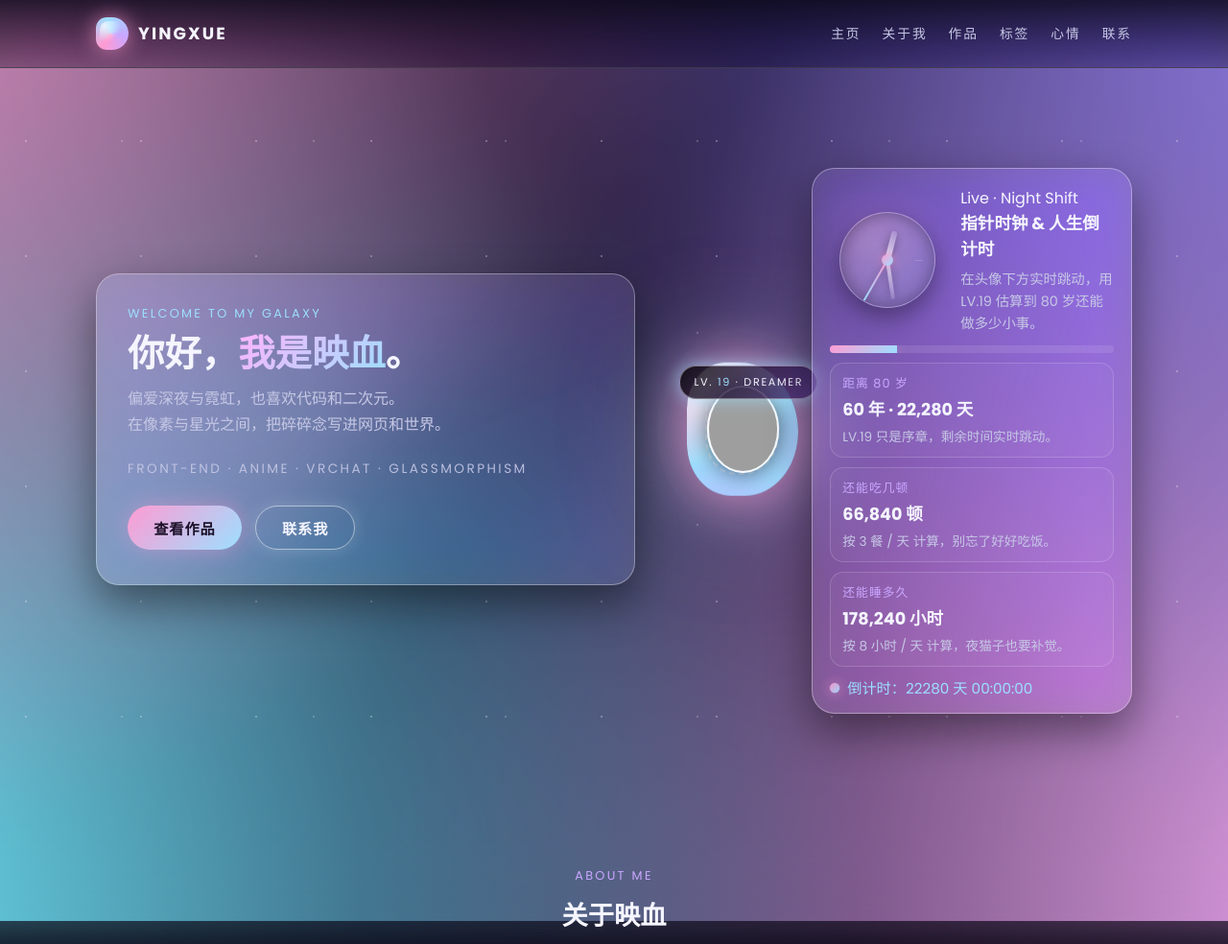
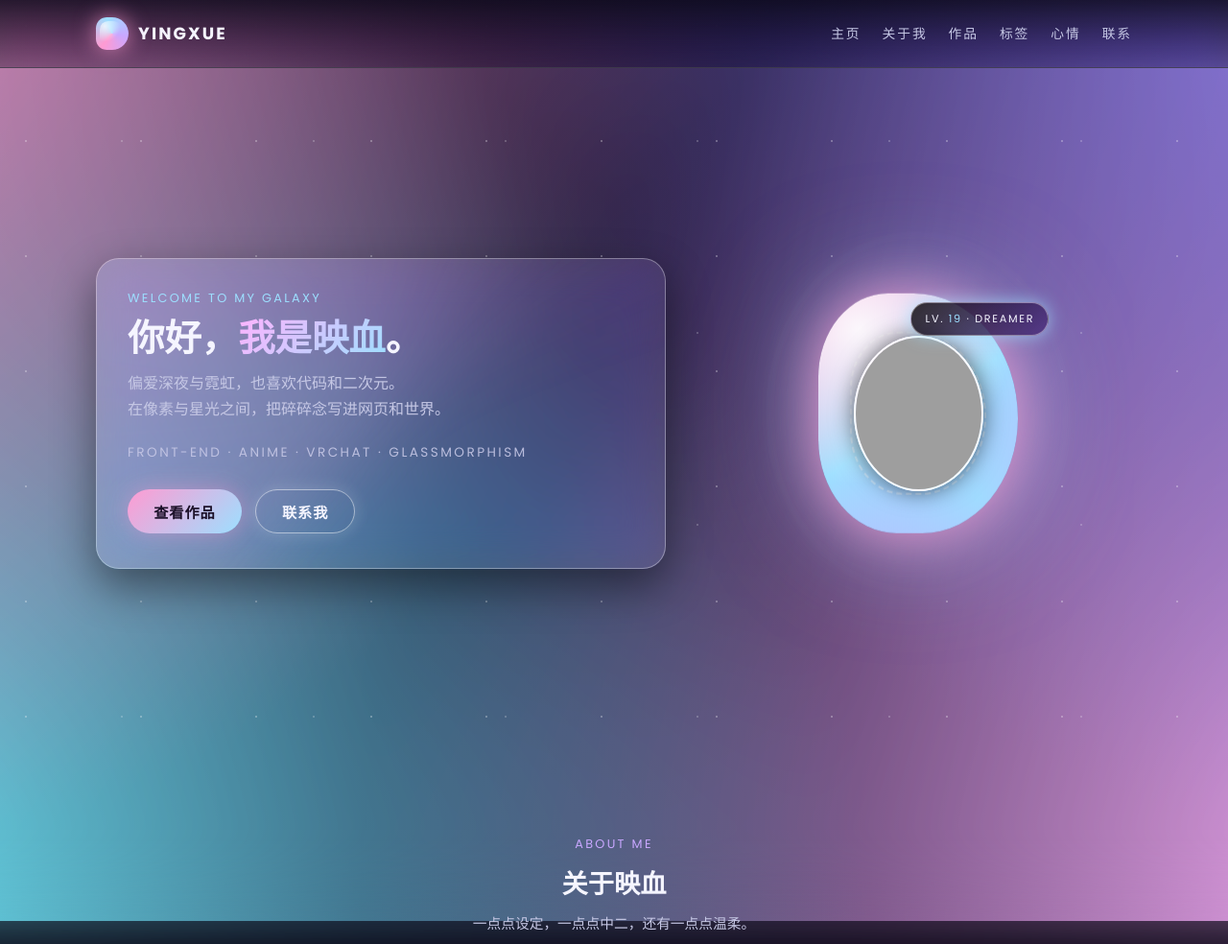
Before and after one commit to a1175815821/No-orange, a PHP site: page / in a window 1280 px wide; the page is wider, and only the part inside the window is pictured. Shown: the top 984 px of that part at 96% size. Run offline with PHP 8.4, Linux system fonts and the light colour scheme; grey boxes are pictures that could not be loaded.

Commit message:
Revert "Add live clock and life countdown widget to homepage"

```diff
--- a/assets/main.js
+++ b/assets/main.js
@@ -1,26 +1,24 @@
-document.addEventListener("DOMContentLoaded", () => {
  // ======= 移动端导航菜单展开/收起 =======
     const header = document.querySelector("header");
     const navToggle = document.querySelector(".nav-toggle");
     const mobileLinks = document.querySelectorAll(".nav-links-mobile .nav-link");
 
-    if (header && navToggle) {
     navToggle.addEventListener("click", () => {
     header.classList.toggle("nav-open");
 });
 
-        mobileLinks.forEach((link) => {
+    // 点击移动端导航链接后自动收起菜单
+    mobileLinks.forEach(link => {
     link.addEventListener("click", () => {
         header.classList.remove("nav-open");
     });
 });
-    }
 
     // ======= 按钮 data-scroll-target 平滑滚动到区域 =======
-    document.querySelectorAll("[data-scroll-target]").forEach((btn) => {
+    document.querySelectorAll("[data-scroll-target]").forEach(btn => {
     btn.addEventListener("click", () => {
         const target = btn.getAttribute("data-scroll-target");
-            const el = target ? document.querySelector(target) : null;
+        const el = document.querySelector(target);
         if (el) {
             el.scrollIntoView({ behavior: "smooth", block: "start" });
         }
@@ -30,117 +28,27 @@ document.addEventListener("DOMContentLoaded", () => {
     // ======= IntersectionObserver：元素进入视口时添加 in-view 类触发动画 =======
     const revealEls = document.querySelectorAll(".reveal-on-scroll");
     if ("IntersectionObserver" in window) {
-        const io = new IntersectionObserver(
-            (entries) => {
-                entries.forEach((entry) => {
+    const io = new IntersectionObserver((entries) => {
+    entries.forEach(entry => {
     if (entry.isIntersecting) {
     entry.target.classList.add("in-view");
     io.unobserve(entry.target);
 }
 });
-            },
-            { threshold: 0.15 }
-        );
+}, {
+    threshold: 0.15
+});
 
-        revealEls.forEach((el) => io.observe(el));
+    revealEls.forEach(el => io.observe(el));
 } else {
-        revealEls.forEach((el) => el.classList.add("in-view"));
+    // 不支持 IntersectionObserver 的情况，直接全部显示
+    revealEls.forEach(el => el.classList.add("in-view"));
 }
 
     // ======= 简单表单提交提示（仅前端示例） =======
     const form = document.getElementById("contact-form");
-    if (form) {
     form.addEventListener("submit", (e) => {
     e.preventDefault();
     alert("已收到你的小小留言（示例）～\n实际项目里可以在这里接后端或接口。");
     form.reset();
 });
-    }
-
-    // ======= 指针时钟 & 人生倒计时 =======
-    const hourHand = document.getElementById("clock-hour");
-    const minuteHand = document.getElementById("clock-minute");
-    const secondHand = document.getElementById("clock-second");
-
-    const lifeYearsEl = document.getElementById("life-years");
-    const lifeDaysEl = document.getElementById("life-days");
-    const lifeMealsEl = document.getElementById("life-meals");
-    const lifeSleepEl = document.getElementById("life-sleep");
-    const lifeTimeEl = document.getElementById("life-time");
-    const lifeProgressEl = document.getElementById("life-progress");
-
-    const MS_IN_SECOND = 1000;
-    const MS_IN_MINUTE = 60 * MS_IN_SECOND;
-    const MS_IN_HOUR = 60 * MS_IN_MINUTE;
-    const MS_IN_DAY = 24 * MS_IN_HOUR;
-    const MS_IN_YEAR = 365.25 * MS_IN_DAY;
-
-    const CURRENT_LEVEL_AGE = 19;
-    const LIFE_EXPECTANCY = 80;
-    const MEALS_PER_DAY = 3;
-    const SLEEP_PER_DAY = 8;
-
-    const formatNumber = (value) => value.toLocaleString("zh-CN");
-    const pad = (value) => value.toString().padStart(2, "0");
-
-    const getLifeWindow = () => {
-        const now = new Date();
-        const birth = new Date(now);
-        birth.setFullYear(now.getFullYear() - CURRENT_LEVEL_AGE);
-        const end = new Date(birth);
-        end.setFullYear(birth.getFullYear() + LIFE_EXPECTANCY);
-        return { now, birth, end };
-    };
-
-    const updateAnalogClock = () => {
-        if (!hourHand || !minuteHand || !secondHand) return;
-        const now = new Date();
-        const seconds = now.getSeconds();
-        const minutes = now.getMinutes();
-        const hours = now.getHours();
-
-        const secondDeg = seconds * 6; // 360 / 60
-        const minuteDeg = minutes * 6 + secondDeg / 60;
-        const hourDeg = (hours % 12) * 30 + minuteDeg / 12; // 360 / 12
-
-        hourHand.style.transform = `translate(-50%, 0) rotate(${hourDeg}deg)`;
-        minuteHand.style.transform = `translate(-50%, 0) rotate(${minuteDeg}deg)`;
-        secondHand.style.transform = `translate(-50%, 0) rotate(${secondDeg}deg)`;
-    };
-
-    const updateLifeWidget = () => {
-        if (!lifeYearsEl || !lifeDaysEl || !lifeMealsEl || !lifeSleepEl || !lifeTimeEl || !lifeProgressEl) return;
-
-        const { now, birth, end } = getLifeWindow();
-        const totalSpan = end.getTime() - birth.getTime();
-        const remaining = Math.max(end.getTime() - now.getTime(), 0);
-
-        const remainingYears = Math.floor(remaining / MS_IN_YEAR);
-        const remainingDays = Math.floor(remaining / MS_IN_DAY);
-        const remainingHours = Math.floor((remaining % MS_IN_DAY) / MS_IN_HOUR);
-        const remainingMinutes = Math.floor((remaining % MS_IN_HOUR) / MS_IN_MINUTE);
-        const remainingSeconds = Math.floor((remaining % MS_IN_MINUTE) / MS_IN_SECOND);
-
-        const mealsLeft = Math.max(Math.floor((remaining / MS_IN_DAY) * MEALS_PER_DAY), 0);
-        const sleepHoursLeft = Math.max(Math.floor((remaining / MS_IN_DAY) * SLEEP_PER_DAY), 0);
-
-        const lifeProgress = Math.min(((totalSpan - remaining) / totalSpan) * 100, 100);
-
-        lifeYearsEl.textContent = formatNumber(remainingYears);
-        lifeDaysEl.textContent = formatNumber(remainingDays);
-        lifeMealsEl.textContent = formatNumber(mealsLeft);
-        lifeSleepEl.textContent = formatNumber(sleepHoursLeft);
-        lifeTimeEl.textContent = `${remainingDays} 天 ${pad(remainingHours)}:${pad(remainingMinutes)}:${pad(remainingSeconds)}`;
-        lifeProgressEl.style.width = `${lifeProgress}%`;
-    };
-
-    if (hourHand && minuteHand && secondHand) {
-        updateAnalogClock();
-        setInterval(updateAnalogClock, 1000);
-    }
-
-    if (lifeYearsEl && lifeDaysEl && lifeMealsEl && lifeSleepEl && lifeTimeEl && lifeProgressEl) {
-        updateLifeWidget();
-        setInterval(updateLifeWidget, 1000);
-    }
-});
--- a/assets/style.css
+++ b/assets/style.css
@@ -427,176 +427,6 @@ header {
 
 .hero-floating-badge span {
     color: var(--accent-blue);
-}
-
-.life-widget {
-    margin-top: 24px;
-    padding: 18px 18px 14px;
-    display: grid;
-    gap: 12px;
-}
-
-.life-widget__top {
-    display: grid;
-    grid-template-columns: auto 1fr;
-    gap: 16px;
-    align-items: center;
-}
-
-.life-title {
-    font-size: 1.1rem;
-    margin-bottom: 6px;
-}
-
-.life-sub {
-    color: var(--text-muted);
-    font-size: 0.9rem;
-}
-
-.analog-clock {
-    position: relative;
-    width: 120px;
-    height: 120px;
-    padding: 10px;
-}
-
-.clock-face {
-    position: relative;
-    width: 100%;
-    height: 100%;
-    border-radius: 50%;
-    background: radial-gradient(circle at 30% 30%, rgba(255,255,255,0.18), rgba(255,255,255,0.05)),
-    linear-gradient(135deg, rgba(255,155,210,0.15), rgba(157,223,255,0.12));
-    border: 1px solid rgba(255, 255, 255, 0.22);
-    box-shadow: inset 0 0 18px rgba(0,0,0,0.35), 0 10px 24px rgba(0,0,0,0.35);
-    overflow: hidden;
-}
-
-.clock-markings {
-    position: absolute;
-    inset: 12px;
-    border-radius: 50%;
-    background:
-        conic-gradient(from 90deg,
-        rgba(255,255,255,0.35) 0deg 2deg,
-        transparent 2deg 30deg);
-    mask: radial-gradient(circle at center, transparent 54%, #000 55%);
-    opacity: 0.45;
-}
-
-.clock-hand {
-    position: absolute;
-    left: 50%;
-    bottom: 50%;
-    transform-origin: bottom center;
-    border-radius: 999px;
-    background: linear-gradient(to top, rgba(255,255,255,0.7), rgba(255,255,255,0.15));
-    box-shadow: 0 3px 10px rgba(0,0,0,0.35);
-    transform: translate(-50%, 0);
-}
-
-.clock-hand.hour { width: 6px; height: 32%; }
-.clock-hand.minute { width: 4px; height: 42%; opacity: 0.9; }
-.clock-hand.second { width: 2px; height: 50%; background: linear-gradient(to top, #ff9bd2, #9ddfff); opacity: 0.95; }
-
-.clock-center {
-    position: absolute;
-    width: 12px;
-    height: 12px;
-    background: linear-gradient(135deg, #ff9bd2, #9ddfff);
-    border-radius: 50%;
-    left: 50%;
-    top: 50%;
-    transform: translate(-50%, -50%);
-    box-shadow: 0 0 10px rgba(255, 155, 210, 0.8);
-}
-
-.clock-shadow {
-    position: absolute;
-    inset: 0;
-    filter: blur(16px);
-    background: radial-gradient(circle at 40% 20%, rgba(255,155,210,0.16), transparent 55%);
-    z-index: -1;
-}
-
-.life-stats {
-    display: grid;
-    gap: 10px;
-}
-
-.life-progress {
-    position: relative;
-    width: 100%;
-    height: 8px;
-    border-radius: 999px;
-    background: rgba(255, 255, 255, 0.1);
-    overflow: hidden;
-}
-
-.life-progress-bar {
-    height: 100%;
-    width: 0;
-    background: linear-gradient(135deg, #ff9bd2, #9ddfff);
-    box-shadow: 0 4px 14px rgba(255, 155, 210, 0.4);
-    transition: width 0.8s ease;
-}
-
-.life-grid {
-    display: grid;
-    grid-template-columns: repeat(auto-fit, minmax(180px, 1fr));
-    gap: 10px;
-}
-
-.life-stat {
-    padding: 10px 12px;
-    border: 1px solid rgba(255, 255, 255, 0.16);
-    border-radius: 14px;
-    background: rgba(255, 255, 255, 0.03);
-}
-
-.life-label {
-    font-size: 0.8rem;
-    letter-spacing: 0.08em;
-    text-transform: uppercase;
-    color: var(--accent-purple);
-    margin-bottom: 4px;
-}
-
-.life-value {
-    font-weight: 700;
-    font-size: 1.1rem;
-    margin-bottom: 4px;
-}
-
-.life-hint {
-    color: var(--text-muted);
-    font-size: 0.85rem;
-}
-
-.life-countdown {
-    display: inline-flex;
-    align-items: center;
-    gap: 8px;
-    font-size: 0.95rem;
-    color: var(--accent-blue);
-}
-
-.life-countdown .dot {
-    width: 10px;
-    height: 10px;
-    border-radius: 50%;
-    background: linear-gradient(135deg, #ff9bd2, #9ddfff);
-    box-shadow: 0 0 12px rgba(255, 155, 210, 0.8);
-}
-
-.pulse {
-    animation: pulse 1.4s ease-in-out infinite;
-}
-
-@keyframes pulse {
-    0% { transform: scale(0.9); opacity: 0.7; }
-    50% { transform: scale(1.1); opacity: 1; }
-    100% { transform: scale(0.95); opacity: 0.8; }
 }
 
 @keyframes float {
@@ -1187,14 +1017,6 @@ footer {
         font-size: 2rem;
     }
 
-    .life-widget__top {
-        grid-template-columns: 1fr;
-    }
-
-    .analog-clock {
-        margin: 0 auto;
-    }
-
     .hero-avatar-wrap {
         width: 220px;
     }
--- a/index.html
+++ b/index.html
@@ -89,52 +89,6 @@
                             <div class="hero-glow-ring"></div>
                             <div class="hero-floating-badge">
                                 LV. <span>19</span> · DREAMER
-                            </div>
-                        </div>
-
-                        <div class="life-widget glass-card">
-                            <div class="life-widget__top">
-                                <div class="analog-clock" aria-label="现在的指针时钟">
-                                    <div class="clock-face">
-                                        <div class="clock-hand hour" id="clock-hour"></div>
-                                        <div class="clock-hand minute" id="clock-minute"></div>
-                                        <div class="clock-hand second" id="clock-second"></div>
-                                        <div class="clock-center"></div>
-                                        <div class="clock-markings"></div>
-                                    </div>
-                                    <div class="clock-shadow"></div>
-                                </div>
-                                <div>
-                                    <p class="eyebrow">Live · Night Shift</p>
-                                    <h3 class="life-title">指针时钟 & 人生倒计时</h3>
-                                    <p class="life-sub">在头像下方实时跳动，用 LV.19 估算到 80 岁还能做多少小事。</p>
-                                </div>
-                            </div>
-                            <div class="life-stats">
-                                <div class="life-progress">
-                                    <div class="life-progress-bar" id="life-progress"></div>
-                                </div>
-                                <div class="life-grid">
-                                    <div class="life-stat">
-                                        <p class="life-label">距离 80 岁</p>
-                                        <p class="life-value"><span id="life-years">--</span> 年 · <span id="life-days">--</span> 天</p>
-                                        <p class="life-hint">LV.19 只是序章，剩余时间实时跳动。</p>
-                                    </div>
-                                    <div class="life-stat">
-                                        <p class="life-label">还能吃几顿</p>
-                                        <p class="life-value"><span id="life-meals">--</span> 顿</p>
-                                        <p class="life-hint">按 3 餐 / 天 计算，别忘了好好吃饭。</p>
-                                    </div>
-                                    <div class="life-stat">
-                                        <p class="life-label">还能睡多久</p>
-                                        <p class="life-value"><span id="life-sleep">--</span> 小时</p>
-                                        <p class="life-hint">按 8 小时 / 天 计算，夜猫子也要补觉。</p>
-                                    </div>
-                                </div>
-                                <div class="life-countdown">
-                                    <span class="dot pulse"></span>
-                                    <p>倒计时：<span id="life-time">--:--:--</span></p>
-                                </div>
                             </div>
                         </div>
                     </div>
```
Lines whose indentation alone changed are shown as unchanged.
